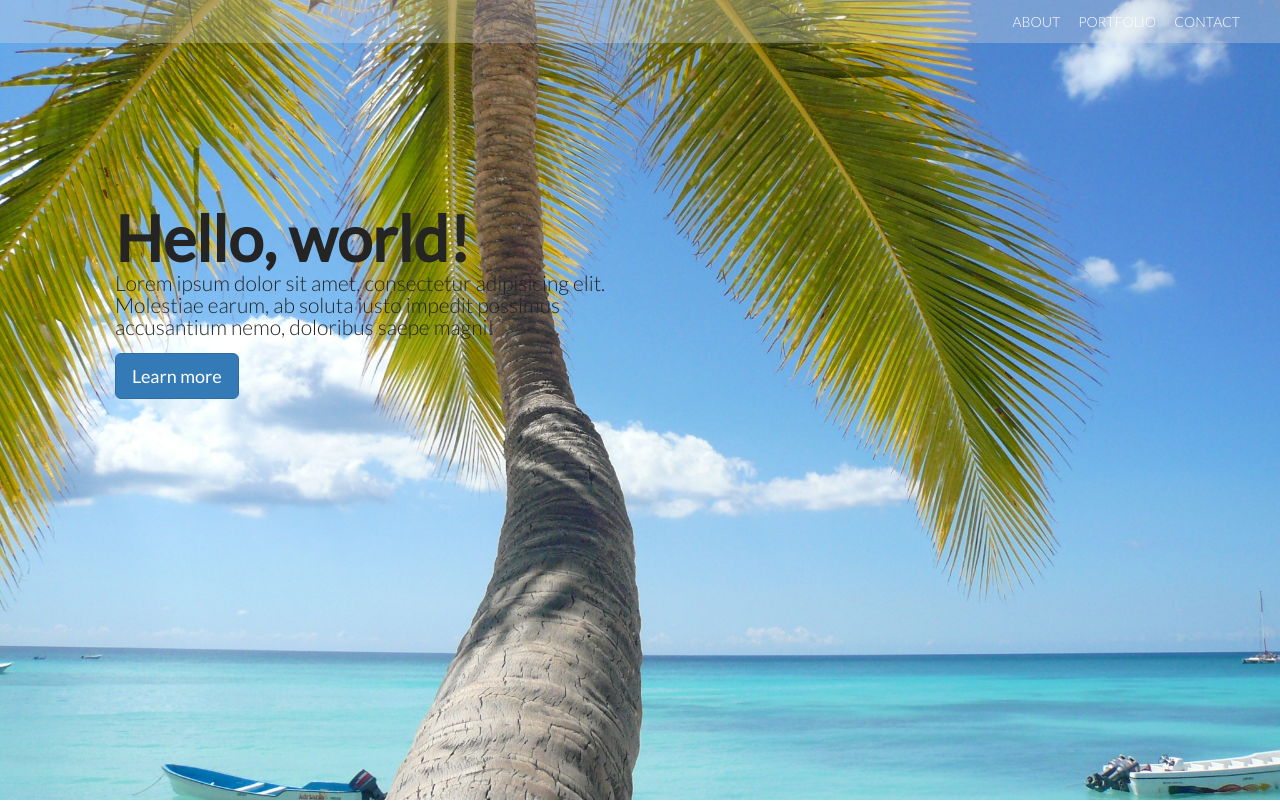
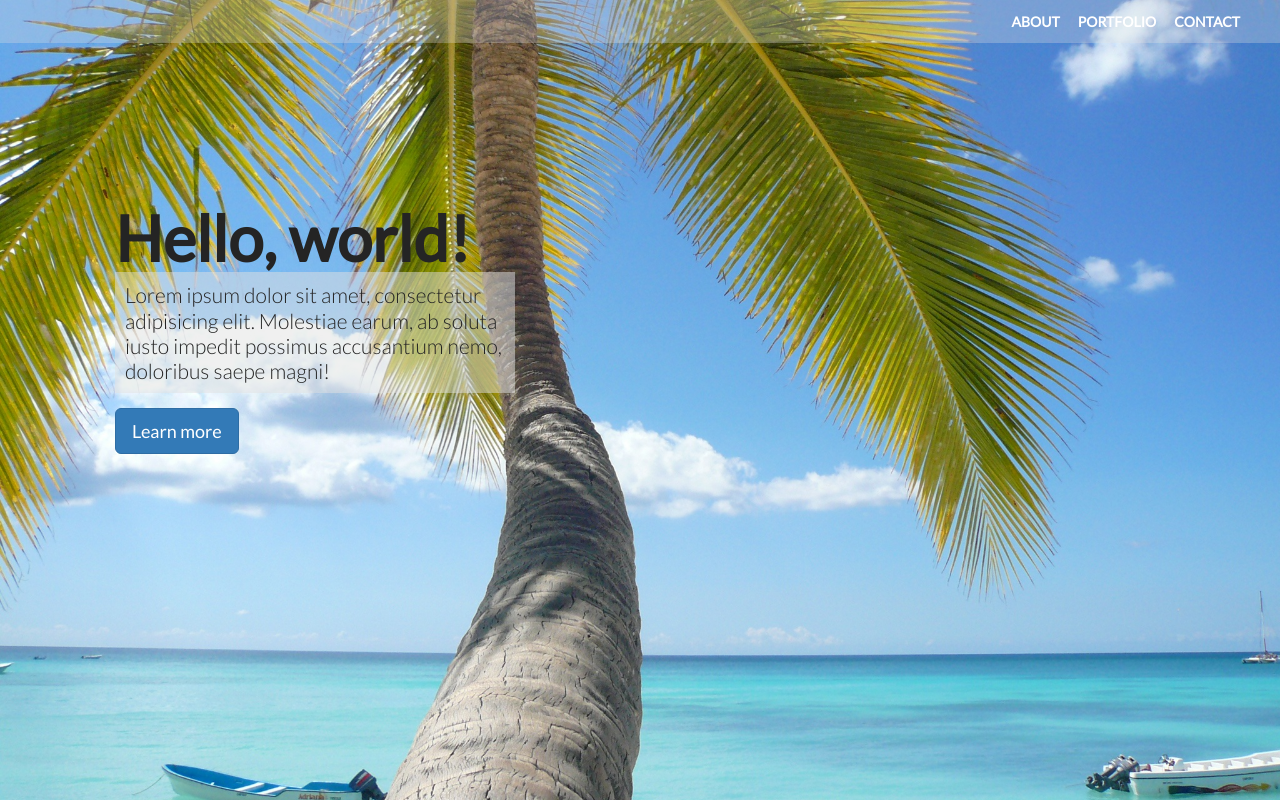
Before and after one commit to morfiwen/bootstrap-landing-page-01, a plain HTML site: page index.html in a window 1280 px wide. Shown: the top 802 px of the page. Drawn offline with nearby package versions, Linux system fonts and the light colour scheme; a script that the page names is missing.

Commit message:
jumbotron change

```diff
--- a/index.html
+++ b/index.html
@@ -44,7 +44,7 @@
         <div class="row">
           <div class="jumbotron">
             <h1>Hello, world!</h1>
-            <p>Lorem ipsum dolor sit amet, consectetur adipisicing elit. Molestiae earum, ab soluta iusto impedit possimus accusantium nemo, doloribus saepe magni!</p>
+            <p class="main-text">Lorem ipsum dolor sit amet, consectetur adipisicing elit. Molestiae earum, ab soluta iusto impedit possimus accusantium nemo, doloribus saepe magni!</p>
             <p><a class="btn btn-primary btn-lg" href="#about" role="button">Learn more</a></p>
           </div>
         </div>
--- a/styles/main.css
+++ b/styles/main.css
@@ -21,6 +21,7 @@ nav a {
   color: #fff;
   font-size: 14px;
   text-transform: uppercase;
+  font-weight: 700;
 }
 
 nav a:hover {
@@ -46,8 +47,15 @@ header nav {
   padding-top: 10em;
 }
 
+.main-text {
+  padding: 10px;
+  line-height: 1.2em;
+  max-width: 400px;
+  background-color: rgba(225, 225, 225, 0.5);
+}
+
 .jumbotron p {
-  width: 50%;
+
   font-weight: 300;
 }
 
```
